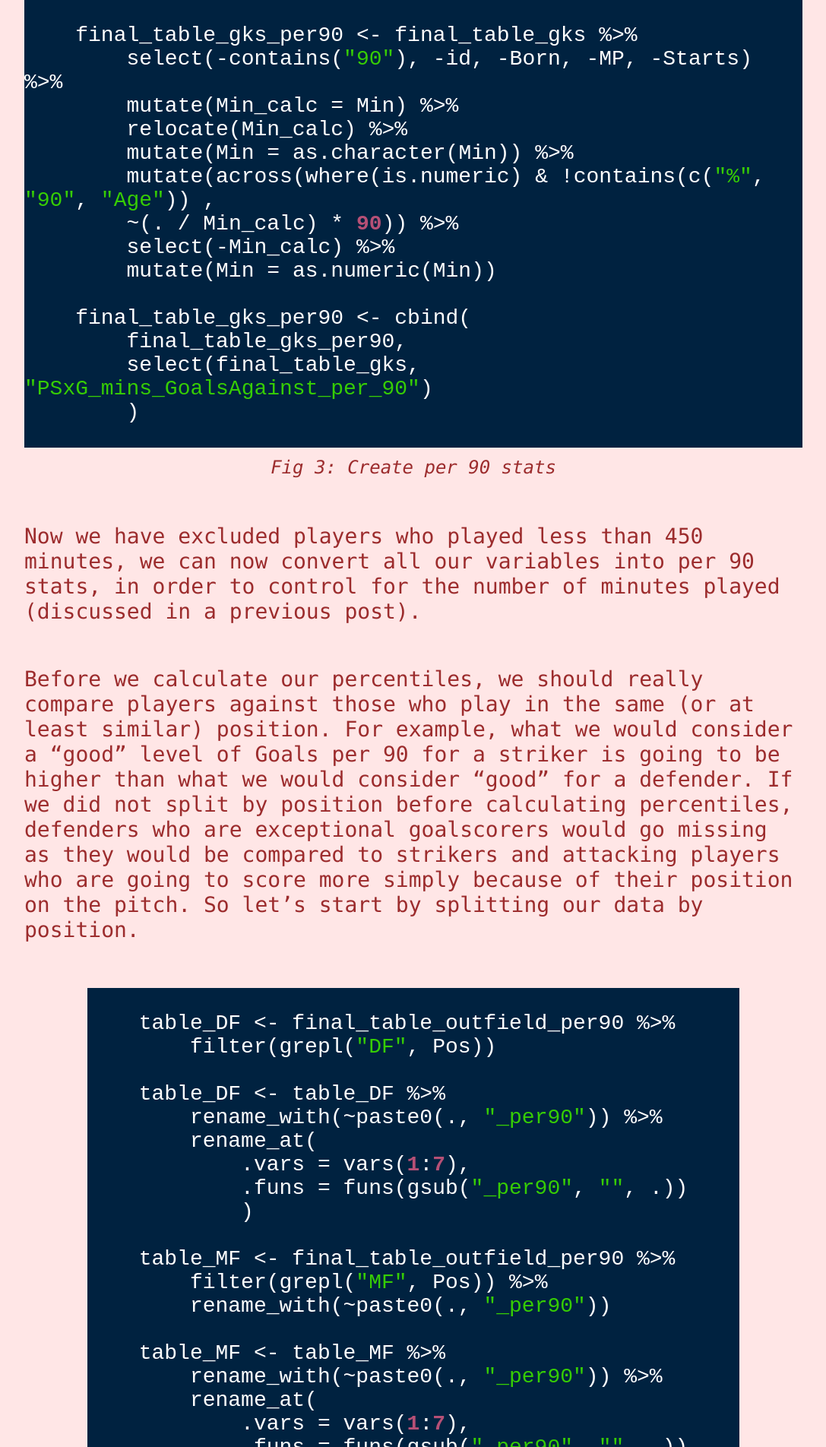
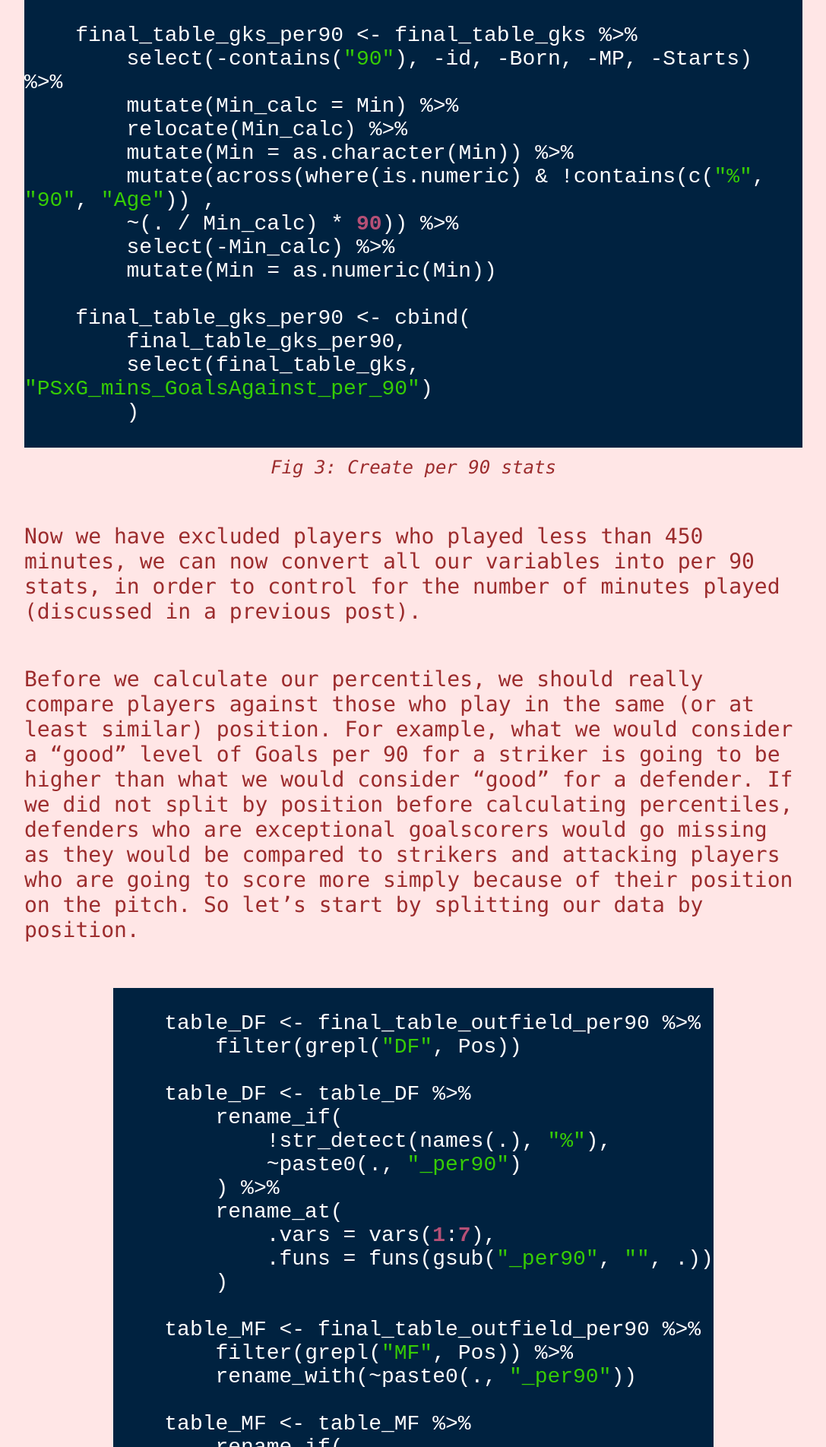
Before and after one commit to CharlieHomewood/website, a Jekyll site: the page built from _posts/projects/Making percentile radars/2023-08-05-project1-post4.md, in a window 1280 px wide. Shown: the part 3096-5000 px from the top of the page at 76% size, without its empty margins (96-1183 px from the left). Built offline with Jekyll 4.4.1, drawn with Linux system fonts in a browser that asks for light colours; some of the changed text lies outside the part shown.

Commit message:
09/11/2023 commit 2

```diff
--- a/_posts/projects/Making percentile radars/2023-08-05-project1-post4.md
+++ b/_posts/projects/Making percentile radars/2023-08-05-project1-post4.md
@@ -86,33 +86,42 @@
         filter(grepl("DF", Pos))
 
     table_DF <- table_DF %>%
-        rename_with(~paste0(., "_per90")) %>%
+        rename_if(
+            !str_detect(names(.), "%"),
+            ~paste0(., "_per90")
+        ) %>%
         rename_at(
             .vars = vars(1:7),
             .funs = funs(gsub("_per90", "", .))
-            )
+        )
 
     table_MF <- final_table_outfield_per90 %>%
         filter(grepl("MF", Pos)) %>%
         rename_with(~paste0(., "_per90"))
 
     table_MF <- table_MF %>%
-        rename_with(~paste0(., "_per90")) %>%
+        rename_if(
+            !str_detect(names(.), "%"),
+            ~paste0(., "_per90")
+        ) %>%
         rename_at(
             .vars = vars(1:7),
             .funs = funs(gsub("_per90", "", .))
-            )
+        )
 
     table_FW <- final_table_outfield_per90 %>%
         filter(grepl("FW", Pos)) %>%
         rename_with(~paste0(., "_per90"))
 
     table_FW <- table_FW %>%
-        rename_with(~paste0(., "_per90")) %>%
+        rename_if(
+            !str_detect(names(.), "%"),
+            ~paste0(., "_per90")
+        ) %>%
         rename_at(
             .vars = vars(1:7),
             .funs = funs(gsub("_per90", "", .))
-            )
+        )
 
 {% endhighlight %}
 <p id="code-snippet-caption"> Fig 4: Split data by position category </p>
```
